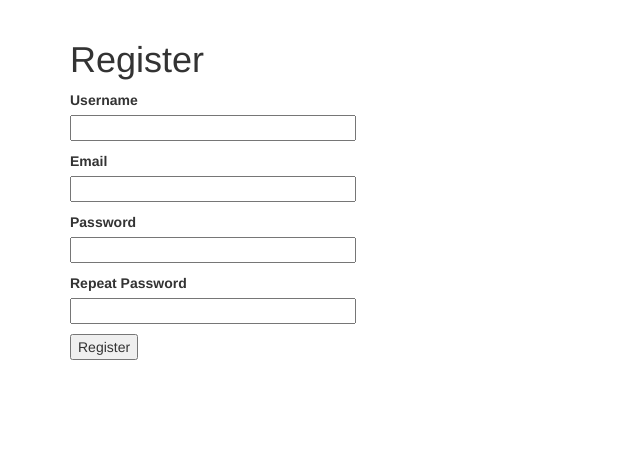
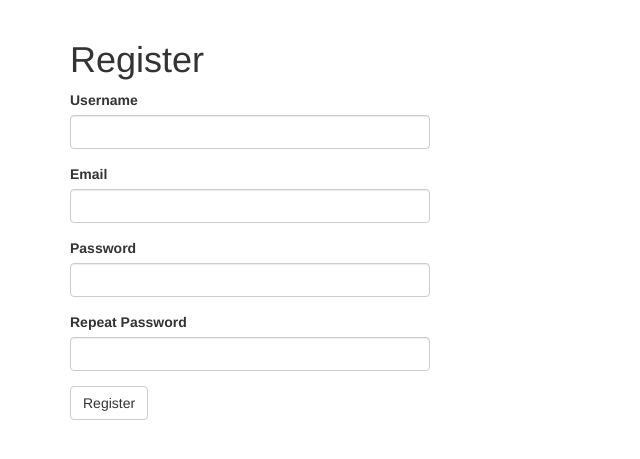
Before and after one commit to Wugdich/microblog, a Flask app: page /register in a window 1280 px wide. Shown: the part 52-511 px from the top of the page, without its empty margins (0-640 px from the left). Run offline with Flask 2, Linux system fonts and the light colour scheme; some libraries are stand-ins or nearby versions.

Commit message:
Redesign register template with bootstrap.

```diff
--- a/app/templates/register.html
+++ b/app/templates/register.html
@@ -1,37 +1,11 @@
 {% extends "base.html" %}
+{% import 'bootstrap/wtf.html' as wtf %}
 
 {% block app_content %}
     <h1>Register</h1>
-    <form action="" method="post">
-        {{ form.hidden_tag() }}
-        <p>
-            {{ form.username.label }}<br>
-            {{ form.username(size=32) }}<br>
-            {% for error in form.username.errors %}
-            <span style="color: red;">[{{ error }}]</span>
-            {% endfor %}
-        </p>
-        <p>
-            {{ form.email.label }}<br>
-            {{ form.email(size=32) }}<br>
-            {% for error in form.email.errors %}
-            <span style="color: red;">[{{ error }}]</span>
-            {% endfor %}
-        </p>
-        <p>
-            {{ form.password.label }}<br>
-            {{ form.password(size=32) }}<br>
-            {% for error in form.password.errors %}
-            <span style="color: red;">[{{ error }}]</span>
-            {% endfor %}
-        </p>
-        <p>
-            {{ form.password2.label }}<br>
-            {{ form.password2(size=32) }}<br>
-            {% for error in form.password2.errors %}
-            <span style="color: red;">[{{ error }}]</span>
-            {% endfor %}
-        </p>
-        <p>{{ form.submit() }}</p>
-    </form>
+    <div class="row">
+        <div class="col-md-4">
+            {{ wtf.quick_form(form) }}
+        </div>
+    </div>
 {% endblock %}
```
